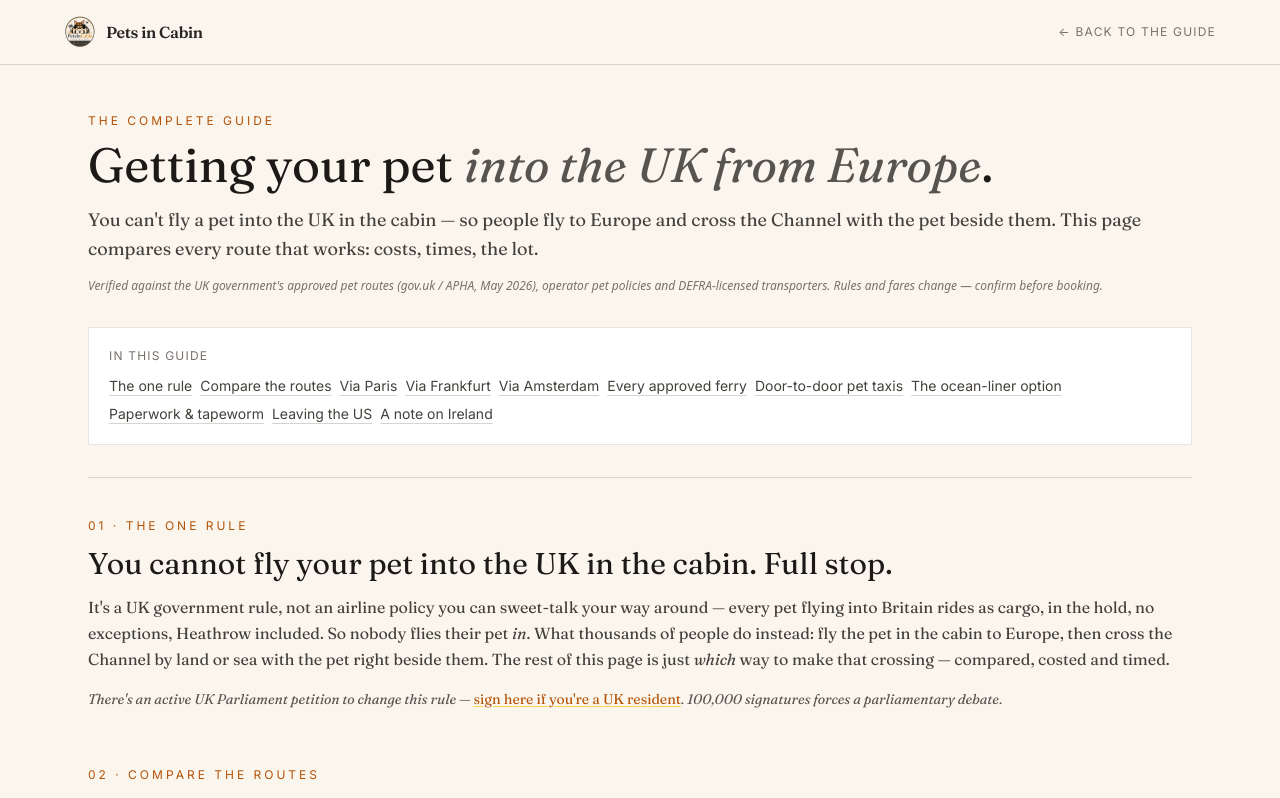
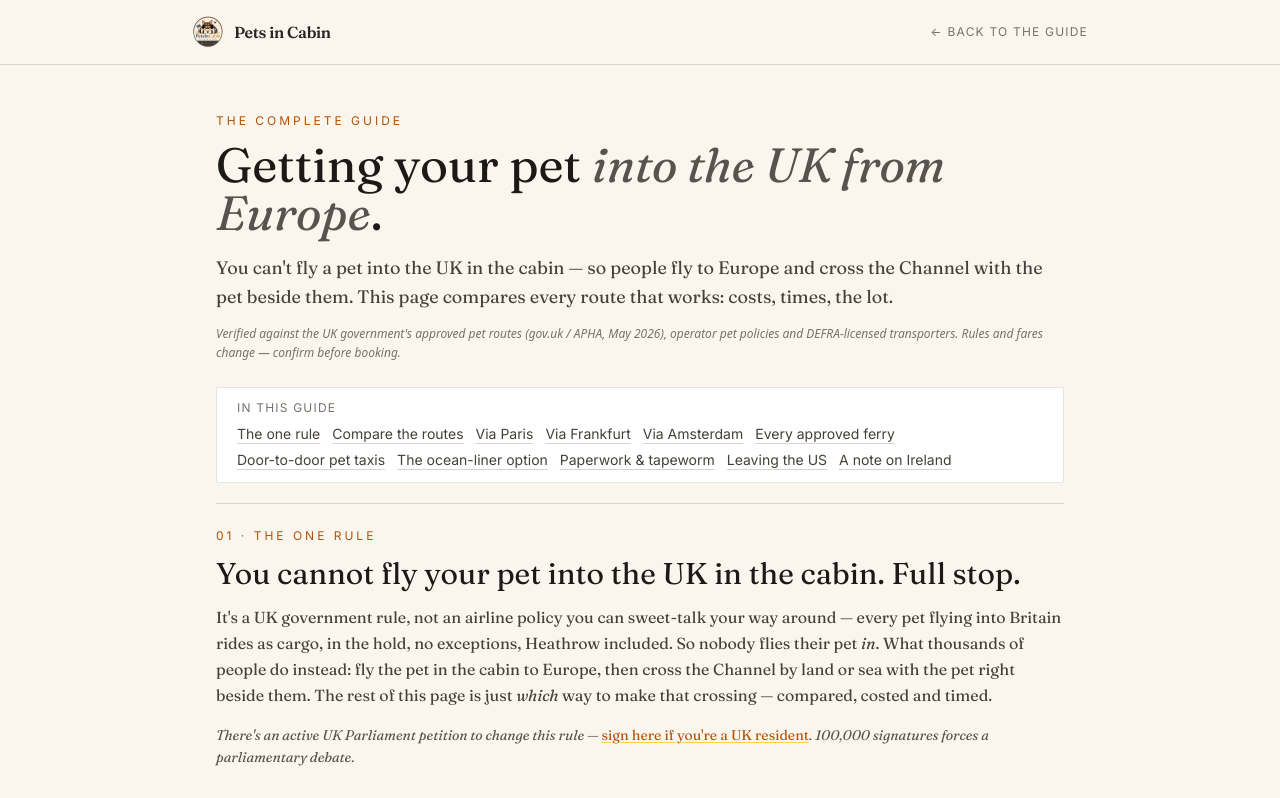
Before and after one commit to rupindermahay/petsincabin, a Next.js app: page /getting-your-pet-into-the-uk in a window 1280 px wide. Shown: the top 798 px of the page. Built offline with nearby package versions, Linux system fonts and the light colour scheme.

Commit message:
Add files via upload

```diff
--- a/pages/getting-your-pet-into-the-uk.js
+++ b/pages/getting-your-pet-into-the-uk.js
@@ -27,7 +27,7 @@ export default function GettingYourPetIntoTheUK() {
           className="border-b border-stone-300 px-6 md:px-12 py-4"
           style={{ backgroundColor: "rgba(250, 246, 237, 0.98)" }}
         >
-          <div className="max-w-6xl mx-auto flex items-center justify-between">
+          <div className="max-w-4xl mx-auto flex items-center justify-between">
             <Link href="/" className="flex items-center gap-2.5 group">
               <img src="/logo.png" alt="Pets in Cabin" className="w-8 h-8 rounded-full object-cover" />
               <span className="font-serif font-semibold text-stone-800 group-hover:text-amber-700 transition-colors" style={{ letterSpacing: "-0.02em" }}>
@@ -40,7 +40,7 @@ export default function GettingYourPetIntoTheUK() {
           </div>
         </nav>
 
-        <main className="max-w-6xl mx-auto px-6 py-8 md:py-12">
+        <main className="max-w-4xl mx-auto px-6 py-8 md:py-12">
           <div className="text-xs uppercase tracking-[0.25em] text-amber-700 mb-3">
             The complete guide
           </div>
@@ -53,13 +53,13 @@ export default function GettingYourPetIntoTheUK() {
             You can't fly a pet into the UK in the cabin — so people fly to Europe and cross the Channel with the pet beside them. This page compares every route that works: costs, times, the lot.
           </p>
 
-          <p className="font-sans text-xs italic text-stone-500 leading-relaxed mb-8">
+          <p className="font-sans text-xs italic text-stone-500 leading-relaxed mb-6">
             Verified against the UK government's approved pet routes (gov.uk / APHA, May 2026), operator pet policies and DEFRA-licensed transporters. Rules and fares change — confirm before booking.
           </p>
 
-          <div className="bg-white border border-stone-200 rounded-sm p-5 mb-8">
-            <div className="text-xs uppercase tracking-widest text-stone-500 mb-3">In this guide</div>
-            <div className="flex flex-wrap gap-2 text-sm">
+          <div className="bg-white border border-stone-200 rounded-sm px-5 py-3 mb-5">
+            <div className="text-xs uppercase tracking-widest text-stone-500 mb-2">In this guide</div>
+            <div className="flex flex-wrap gap-x-3 gap-y-1.5 text-sm">
               <a href="#why" className="text-stone-700 hover:text-amber-700 underline decoration-stone-300 hover:decoration-amber-600 underline-offset-4">The one rule</a>
               <a href="#compare" className="text-stone-700 hover:text-amber-700 underline decoration-stone-300 hover:decoration-amber-600 underline-offset-4">Compare the routes</a>
               <a href="#via-paris" className="text-stone-700 hover:text-amber-700 underline decoration-stone-300 hover:decoration-amber-600 underline-offset-4">Via Paris</a>
@@ -74,7 +74,7 @@ export default function GettingYourPetIntoTheUK() {
             </div>
           </div>
 
-          <div className="h-px bg-stone-300 mb-10" />
+          <div className="h-px bg-stone-300 mb-6" />
 
           {/* Why no cabin route */}
           <section id="why" className="mb-14 scroll-mt-24">
@@ -158,11 +158,11 @@ export default function GettingYourPetIntoTheUK() {
             </p>
 
             <p className="font-serif text-stone-700 leading-relaxed mb-4">
-              Fly your pet in the cabin to Paris Charles de Gaulle on Air France (cabin pets up to 8 kg including carrier). From CDG it's about three hours by road to Calais, then the Channel crossing into England — either the Eurotunnel Le Shuttle (Calais Coquelles → Folkestone, about 35 minutes, pet stays in the car) or a Calais–Dover ferry (DFDS, P&amp;O or Irish Ferries, about 90 minutes, also vehicle-stays-on-board). Most people pick this route because the CDG–Calais leg is the shortest of the three hubs. If you'd rather not drive, a door-to-door pet taxi (see below) runs the same route end to end.
+              Fly cabin to Paris CDG on Air France (8 kg pet + carrier), drive ~3 hours to Calais, cross via Eurotunnel Le Shuttle (Calais Coquelles → Folkestone, ~35 minutes, pet stays in the car) or a Calais–Dover ferry (DFDS, P&amp;O, Irish Ferries — ~90 minutes, vehicle stays on board). Most-used hub because the CDG–Calais leg is the shortest. Door-to-door pet taxis run this end to end.
             </p>
 
             <p className="font-serif text-stone-700 leading-relaxed">
-              One premium variant: <strong>La Compagnie</strong>, an all-business-class boutique airline, flies Newark (EWR) to Paris Orly (ORY) and is the only carrier in the world that pairs transatlantic cabin pets with business-class floor space (€200 each way, 8 kg limit). Round-trip business fares typically run $2,400–$3,000 — comparable to other carriers' standard business, so the upgrade buys pet comfort rather than money saved. From Orly the drive to Calais is roughly the same as from CDG, and the crossing logic is identical. Sensible if you'd be booking business anyway, or if a quieter long-haul leg matters for your pet.
+              Premium variant: <strong>La Compagnie</strong>, an all-business-class boutique airline, flies Newark (EWR) → Paris Orly (ORY) and is the only carrier in the world pairing transatlantic cabin pets with business-class floor space (€200 each way, 8 kg). Round-trip fares ~$2,400–$3,000 — comparable to other carriers' standard business. From Orly the drive to Calais is roughly the same as from CDG. Sensible if you'd be booking business anyway, or if a quieter long-haul leg matters for your pet.
             </p>
           </section>
 
@@ -177,11 +177,11 @@ export default function GettingYourPetIntoTheUK() {
             </p>
 
             <p className="font-serif text-stone-700 leading-relaxed mb-4">
-              Fly your pet in the cabin to Frankfurt on Lufthansa (cabin pets up to 8 kg including carrier). The crossing is the same idea as Paris — drive to Calais, then Eurotunnel or a Calais–Dover ferry — but the overland leg is longer: roughly seven to eight hours by road. Many people split it with an overnight stop, which also gives the pet a proper rest after the flight; budget for a pet-friendly hotel.
+              Fly cabin to Frankfurt on Lufthansa (8 kg pet + carrier). Same crossing as Paris (Calais → Eurotunnel or ferry), but the overland leg is much longer: ~7–8 hours by road. Most people split it with an overnight in a pet-friendly hotel — gives the pet a proper rest after the flight.
             </p>
 
             <p className="font-serif text-stone-700 leading-relaxed">
-              Frankfurt earns its place when Lufthansa offers a better flight from your departure city than Air France or KLM — for many long-haul origins it does. Door-to-door pet taxi operators run the Frankfurt route too, typically quoting Frankfurt-to-London at around 10–14 hours including comfort breaks.
+              Frankfurt earns its place when Lufthansa offers a better flight from your departure city than Air France or KLM — for many long-haul origins it does. Pet taxis run this route too, typically quoting Frankfurt → London at 10–14 hours with comfort breaks.
             </p>
           </section>
 
@@ -196,11 +196,11 @@ export default function GettingYourPetIntoTheUK() {
             </p>
 
             <p className="font-serif text-stone-700 leading-relaxed mb-4">
-              Fly your pet in the cabin to Amsterdam on KLM, then take a short taxi from Schiphol to the DFDS terminal at IJmuiden. The DFDS overnight ferry sails directly to Newcastle — a UK-approved pet route — in around 16–17 hours, docking at North Shields. No white-knuckle motorway through Belgium and France; the boat does the work overnight. DFDS carries pets in pet-friendly cabins or onboard kennels, around £30 per pet each way on top of the cabin fare. One practical catch: foot passengers can't add a pet to the booking online — pet bookings on this route are made by phone with DFDS.
+              Fly cabin to Amsterdam on KLM, short taxi from Schiphol to the DFDS terminal at IJmuiden, then the DFDS overnight ferry directly to Newcastle (~16–17 hours, docking at North Shields). No motorway drive through Belgium and France — the boat does the work overnight. Pets travel in pet-friendly cabins or onboard kennels, ~£30 per pet each way on top of the cabin fare. Foot passengers can't add a pet online — pet bookings on this route are made by phone with DFDS.
             </p>
 
             <p className="font-serif text-stone-700 leading-relaxed">
-              There's also a faster version: a door-to-door pet taxi from Schiphol skips the slow ferry and drives via Belgium and France to the Eurotunnel, landing in the UK in about seven to eight hours rather than seventeen. The ferry version lands in the north of England, so it suits anyone bound for Scotland or northern England better than London. For Edinburgh specifically, Newcastle is about 1h 30m on the LNER train (pets travel free in cabin on UK domestic services, max 2 small pets per passenger in a carrier) or roughly 2 hours by road. Either way, dogs still need their tapeworm treatment in the 24–120 hour window before UK arrival — covered below.
+              Faster alternative: a door-to-door pet taxi from Schiphol skips the ferry and drives via Belgium/France to the Eurotunnel — ~7–8 hours instead of 17. The ferry version lands in the north of England, so it suits Scotland or northern England better than London. For Edinburgh: Newcastle is ~1h 30m on the LNER train (pets free in cabin on UK domestic, max 2 small pets per passenger in a carrier) or ~2 hours by road. Either way, dogs need their tapeworm treatment in the 24–120-hour window before UK arrival — covered below.
             </p>
           </section>
 
@@ -255,21 +255,17 @@ export default function GettingYourPetIntoTheUK() {
             </p>
 
             <p className="font-serif text-stone-700 leading-relaxed mb-4">
-              A specialist pet transport service collects you and your pet at the European airport, drives the whole overland leg, handles the Channel crossing, and delivers you to your UK address. Multiple DEFRA-licensed operators run this on all three hub routes — Paris, Frankfurt and Amsterdam — meeting you at the arrivals gate so there is no airport-to-station transfer to organise.
-            </p>
-
-            <p className="font-serif text-stone-700 leading-relaxed mb-4">
-              The pet usually rides in the vehicle with you, often out of its carrier on a blanket beside you, and the operator handles the pet check-in at the Eurotunnel or ferry terminal. Costs vary widely with distance — operators quote roughly £400 to £2,000 for the door-to-door driving. The Frankfurt route, being the longest drive, sits at the higher end; a Paris collection is typically less. One thing to be clear on: that driving fare almost always sits separately from the Channel crossing ticket, which is normally charged on top (it's the same ticket a self-driver buys, and its price moves daily). A few operators quote a single all-in price with the crossing included — so always ask outright what's in the number.
+              A specialist pet transport service collects you and your pet at the European airport, drives the whole overland leg, handles the Channel crossing, and delivers you to your UK address. Multiple DEFRA-licensed operators run all three hub routes — Paris, Frankfurt, Amsterdam — meeting you at the arrivals gate, so no airport-to-station transfer to organise. The pet usually rides in the vehicle with you, often out of its carrier on a blanket beside you, and the operator handles pet check-in at the Eurotunnel or ferry terminal. Driving fares vary widely with distance: ~£400 to £2,000 door-to-door. Frankfurt sits at the higher end (longest drive); Paris is typically lower. The Channel crossing ticket is normally on top of the driving fare — see the cost callout above.
             </p>
 
             <div className="bg-amber-50 border-l-2 border-amber-400 p-4 mb-4">
               <p className="font-serif text-stone-700 leading-relaxed text-sm">
-                <strong>Check the licence.</strong> A transporter carrying pets commercially into the UK should hold a DEFRA authorisation. The UK government publishes a list of authorised long-journey transporters — it's reasonable to ask an operator for their authorisation before booking, and not every business advertising "pet taxi" is licensed for cross-border animal transport.
+                <strong>Check the licence.</strong> A transporter carrying pets commercially into the UK should hold a DEFRA authorisation. The UK government publishes a list of authorised long-journey transporters — ask an operator for their authorisation before booking. Not every business advertising "pet taxi" is licensed for cross-border animal transport.
               </p>
             </div>
 
             <p className="font-serif text-stone-700 leading-relaxed">
-              The pet taxi is the lowest-stress version of these routes: no hire car, no navigating a foreign motorway after a long-haul flight, and someone experienced handling the border paperwork. It costs more than driving yourself — but for many people, after the flight, that is exactly the part worth paying for.
+              Pet taxi is the lowest-stress version of these routes: no hire car, no navigating a foreign motorway after a long-haul flight, someone experienced handling the border paperwork. Costs more than driving yourself — but after the flight, that's often exactly the part worth paying for.
             </p>
           </section>
 
@@ -284,15 +280,11 @@ export default function GettingYourPetIntoTheUK() {
             </p>
 
             <p className="font-serif text-stone-700 leading-relaxed mb-4">
-              The UK government's approved-routes list includes one sea crossing that isn't a Channel ferry: New York to Southampton, on the Cunard Queen Mary 2. The QM2 is an ocean liner with dedicated kennels, and it is an approved route for bringing a pet into the UK.
-            </p>
-
-            <p className="font-serif text-stone-700 leading-relaxed mb-4">
-              For a pet travelling from the United States or Canada, this removes the flight altogether — no cabin-versus-cargo question, no European hub, no Channel crossing. The crossing takes about seven nights. It is a premium option, with a kennel fare on top of the cabin, and the kennels are limited and book up far in advance — but for an anxious pet, or an owner who would simply rather not fly, it is a genuine alternative worth knowing about.
+              The UK government's approved-routes list includes one sea crossing that isn't a Channel ferry: New York → Southampton on the Cunard Queen Mary 2. The QM2 has dedicated kennels and is approved for bringing a pet into the UK. For a pet travelling from the US or Canada, this skips the flight altogether — no cabin-versus-cargo question, no European hub, no Channel crossing. Crossing takes ~7 nights. Premium option (kennel fare on top of cabin; kennels limited, book far in advance) but a genuine alternative for an anxious pet, or an owner who'd rather not fly.
             </p>
 
             <p className="font-serif text-stone-700 leading-relaxed">
-              The same paperwork applies as for any other route into the UK — microchip, rabies vaccination, the tapeworm treatment for dogs in the correct window before arrival — so read the paperwork section below regardless of how you cross.
+              Same paperwork as any other route into the UK — microchip, rabies vaccination, tapeworm for dogs in the correct window before arrival. Read the paperwork section below regardless of how you cross.
             </p>
           </section>
 
@@ -410,11 +402,7 @@ export default function GettingYourPetIntoTheUK() {
             </p>
 
             <p className="font-serif text-stone-700 leading-relaxed mb-4">
-              There is a well-known ferry between Holyhead in Wales and Dublin — Stena Line and Irish Ferries both run it, the crossing is about 3h 15m, it carries pets in pet-friendly cabins, kennels or in your vehicle, and foot passengers are accepted (the pet must travel in a rigid carrier). It is a genuinely good pet crossing.
-            </p>
-
-            <p className="font-serif text-stone-700 leading-relaxed mb-4">
-              But it connects Great Britain and Ireland — it isn't a route <em>into</em> the UK from continental Europe. If your destination is the Republic of Ireland, the cleanest way in is the direct France→Ireland ferry (Cherbourg or Roscoff to Rosslare or Dublin), which skips Great Britain altogether. Cabin flights into Dublin exist — Iberia (Madrid→Dublin) and KLM (Amsterdam→Dublin) — but beyond those two routes the direct cabin options are few, so for many departure cities a pet bound for Ireland still comes in by sea (or as cargo). The dedicated Ireland section of the main guide covers it properly.
+              The Holyhead–Dublin ferry (Stena Line and Irish Ferries, ~3h 15m) is a great pet crossing — but it connects Britain and Ireland, not continental Europe to the UK. If your destination is the Republic of Ireland, the cleanest route in is the direct France→Ireland ferry (Cherbourg or Roscoff to Rosslare or Dublin), skipping Britain altogether. Cabin flights into Dublin exist — Iberia (Madrid→Dublin) and KLM (Amsterdam→Dublin) — but options are limited beyond those two routes. The main guide's Ireland section covers it properly.
             </p>
 
             <div className="bg-amber-50 border-l-2 border-amber-500 p-5 mb-4">
@@ -422,7 +410,7 @@ export default function GettingYourPetIntoTheUK() {
                 <strong>Flown your pet into Dublin and now need Britain?</strong>
               </p>
               <p className="font-serif text-stone-700 leading-relaxed text-sm">
-                The Holyhead ferry works in reverse and it's a genuinely useful onward route. Cabin flight into Dublin on Iberia or KLM, then <strong>Dublin → Holyhead ferry</strong> (Irish Ferries or Stena Line, about 3h 15m), then overland. Pets travel free or for a small fee in a kennel, pet-friendly cabin or your vehicle; foot passengers with a pet in a rigid carrier are accepted — so no car is needed. Into Britain a dog needs an AHC, a GB pet health certificate, or a valid EU/NI pet passport with current rabies vaccination, plus tapeworm treatment 24–120 hours before arrival. In effect, this is a back route into Britain when no in-cabin flight into the UK exists.
+                The Holyhead ferry works in reverse — a useful onward route. Cabin flight into Dublin (Iberia or KLM), then <strong>Dublin → Holyhead</strong> (Irish Ferries or Stena Line, ~3h 15m), then overland. Pets travel free or for a small fee in a kennel, pet-friendly cabin or your vehicle; foot passengers with a pet in a rigid carrier are accepted, so no car needed. Into Britain a dog needs an AHC, GB pet health certificate or valid EU/NI pet passport with current rabies vaccination, plus tapeworm treatment 24–120 hours before arrival. A back route into Britain when no in-cabin flight into the UK exists.
               </p>
             </div>
           </section>
```
